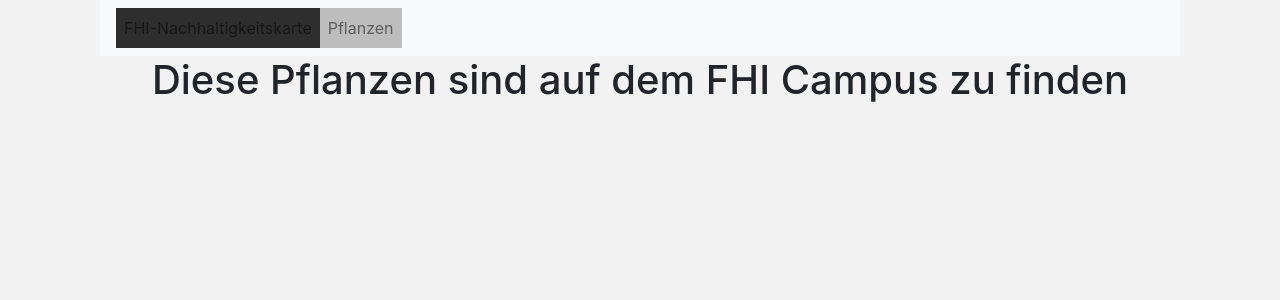
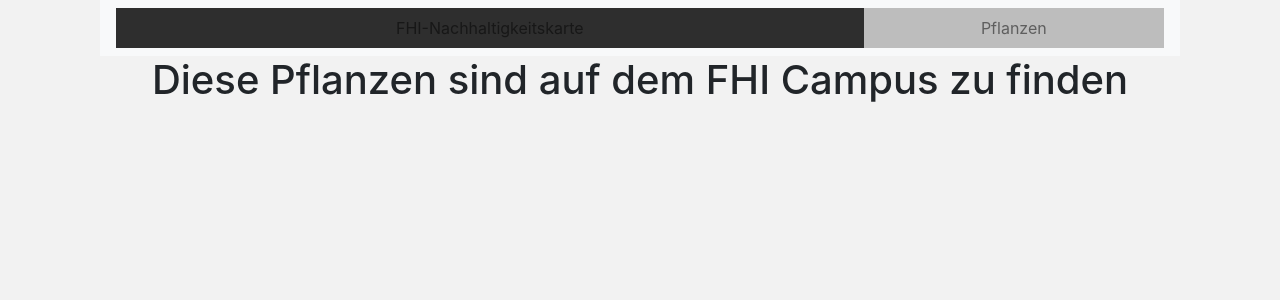
Before and after one commit to mdotend/FHI_Campusmap, a Django app: page /plants/ in a window 1280 px wide. Shown: the top 300 px of the page. Run offline with Django 3.2, Linux system fonts and the light colour scheme; data that the repository does not hold is empty; parts of the project's set-up code (start-up, migrations or seed data) failed here and were passed over; some libraries are stand-ins or nearby versions.

Commit message:
stretch navbar-items

```diff
--- a/fhi/map/static/css/style.css
+++ b/fhi/map/static/css/style.css
@@ -8,13 +8,25 @@
     margin-right: 10px;
 }
 
+.navbar-nav {
+    display:table;
+    width:100%;
+    margin: 0;
+}
+.navbar-nav > li {
+    float:none;
+    display:table-cell;
+    text-align:center;
+}
+
 .tab_focused {
     background-color: #BDBDBD;
     color: #2E2E2E;
-    padding-left: 10px;
-    padding-right: 10px;
-    width: auto;
+    /* padding-left: 10px;
+    padding-right: 10px; */
 }
+
+
 
 .tab_background {
     background-color: #2E2E2E;
```
